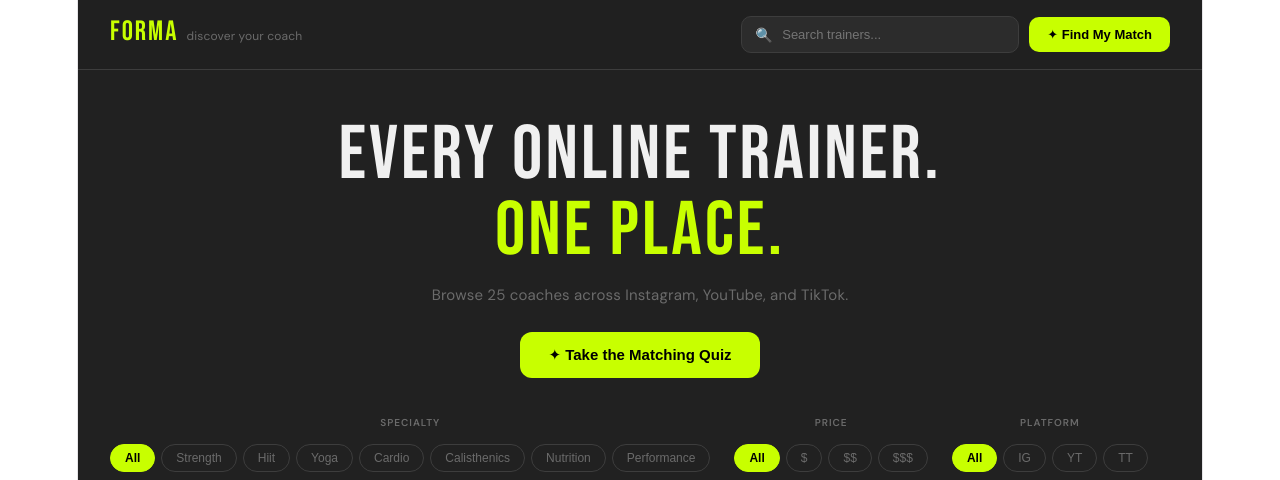
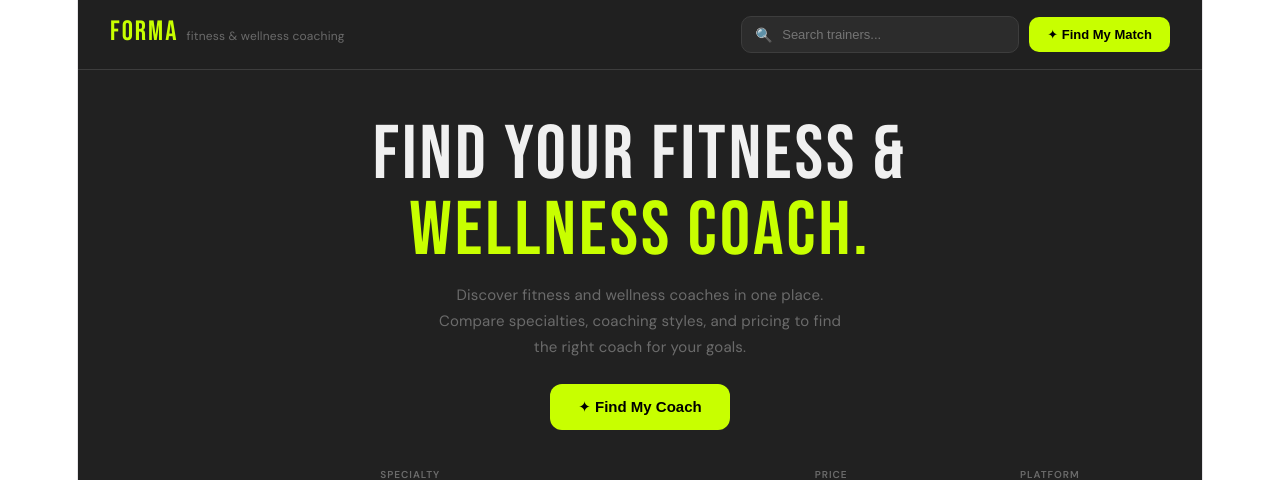
Before and after one commit to blakeoswald16/fitfind, a React (Vite) app: page / in a window 1280 px wide. Shown: the top 480 px of the page. Built offline with nearby package versions, Linux system fonts and the light colour scheme.

Commit message:
feat: clarify fitness and wellness coaching homepage messaging

```diff
--- a/src/App.jsx
+++ b/src/App.jsx
@@ -1020,7 +1020,7 @@ export default function Forma() {
       <div style={{ borderBottom: `1px solid ${C.border}`, padding: "16px 32px", display: "flex", alignItems: "center", justifyContent: "space-between", position: "sticky", top: 0, background: "rgba(33,33,33,0.96)", backdropFilter: "blur(12px)", zIndex: 100, flexWrap: "wrap", gap: "12px" }}>
         <div style={{ display: "flex", alignItems: "baseline", gap: "8px" }}>
           <span style={{ fontFamily: "'Bebas Neue', cursive", fontSize: "28px", color: C.accent, letterSpacing: "2px", cursor: "pointer" }} onClick={() => { setView("browse"); setMatchResults(null); }}>FORMA</span>
-          <span style={{ fontSize: "12px", color: C.textMuted }}>discover your coach</span>
+          <span style={{ fontSize: "12px", color: C.textMuted }}>fitness & wellness coaching</span>
         </div>
         <div style={{ display: "flex", gap: "10px", alignItems: "center", flexWrap: "wrap" }}>
           {view === "results" && <button onClick={() => setView("browse")} style={{ background: "none", border: `1px solid ${C.border}`, color: C.textSecondary, borderRadius: "10px", padding: "8px 14px", fontSize: "13px", cursor: "pointer" }}>← All Trainers</button>}
@@ -1038,10 +1038,10 @@ export default function Forma() {
         <>
           <div style={{ padding: "48px 32px 32px", textAlign: "center" }}>
             <h1 style={{ fontFamily: "'Bebas Neue', cursive", fontSize: "clamp(44px, 7vw, 76px)", color: C.textPrimary, letterSpacing: "3px", lineHeight: 1, margin: "0 0 12px" }}>
-              EVERY ONLINE TRAINER.<br /><span style={{ color: C.accent }}>ONE PLACE.</span>
+              FIND YOUR FITNESS &amp;<br /><span style={{ color: C.accent }}>WELLNESS COACH.</span>
             </h1>
-            <p style={{ color: C.textMuted, fontSize: "15px", maxWidth: "420px", margin: "0 auto 24px" }}>Browse {TRAINERS.length} coaches across Instagram, YouTube, and TikTok.</p>
-            <button onClick={() => setShowQuiz(true)} style={{ background: C.accent, color: "#000", border: "none", borderRadius: "12px", padding: "14px 28px", fontSize: "15px", fontWeight: 800, cursor: "pointer" }}>✦ Take the Matching Quiz</button>
+            <p style={{ color: C.textMuted, fontSize: "15px", maxWidth: "420px", margin: "0 auto 24px" }}>Discover fitness and wellness coaches in one place. Compare specialties, coaching styles, and pricing to find the right coach for your goals.</p>
+            <button onClick={() => setShowQuiz(true)} style={{ background: C.accent, color: "#000", border: "none", borderRadius: "12px", padding: "14px 28px", fontSize: "15px", fontWeight: 800, cursor: "pointer" }}>✦ Find My Coach</button>
           </div>
           <div style={{ padding: "0 32px 24px", display: "flex", gap: "24px", flexWrap: "wrap", alignItems: "flex-end", borderBottom: `1px solid ${C.border}` }}>
             <div>
```
